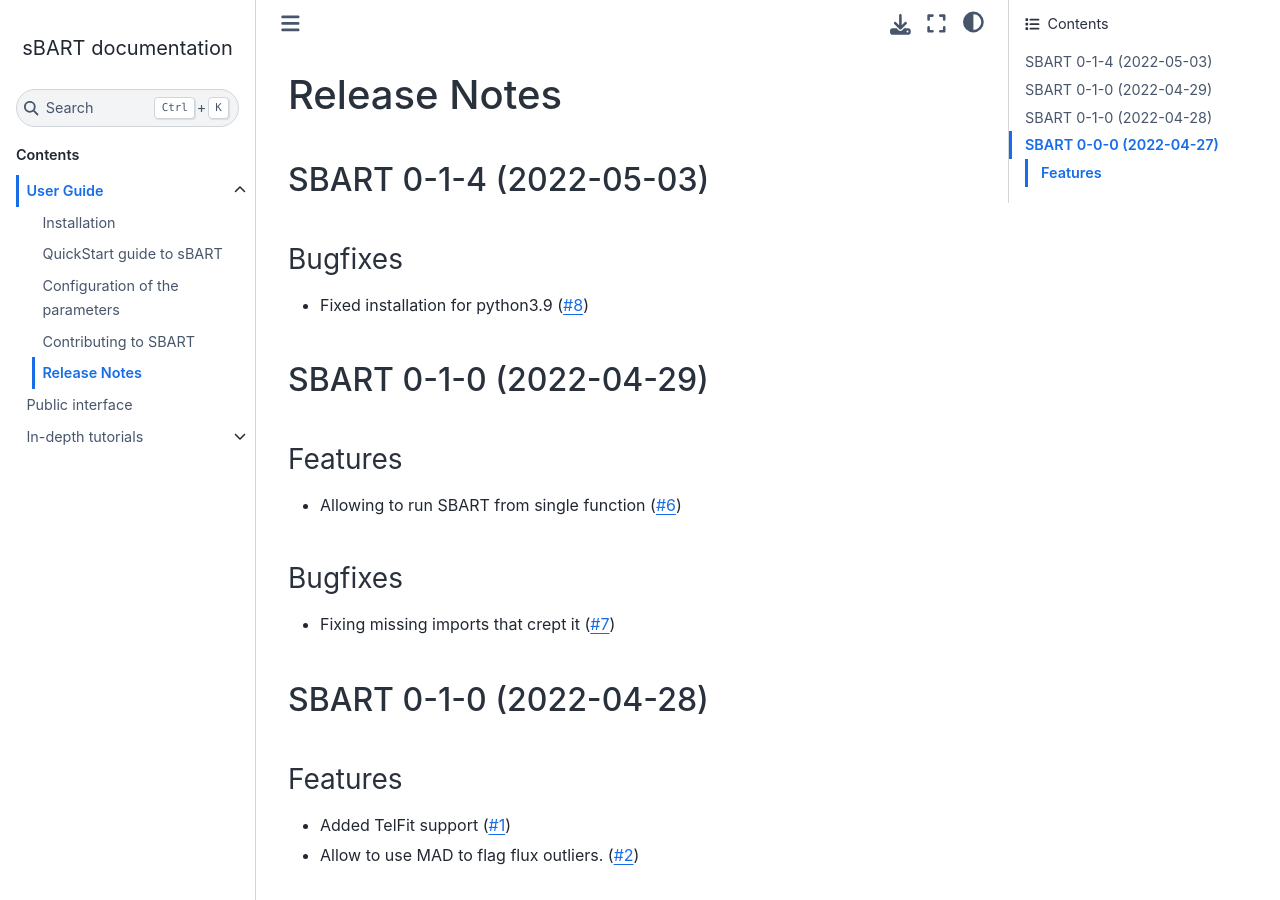
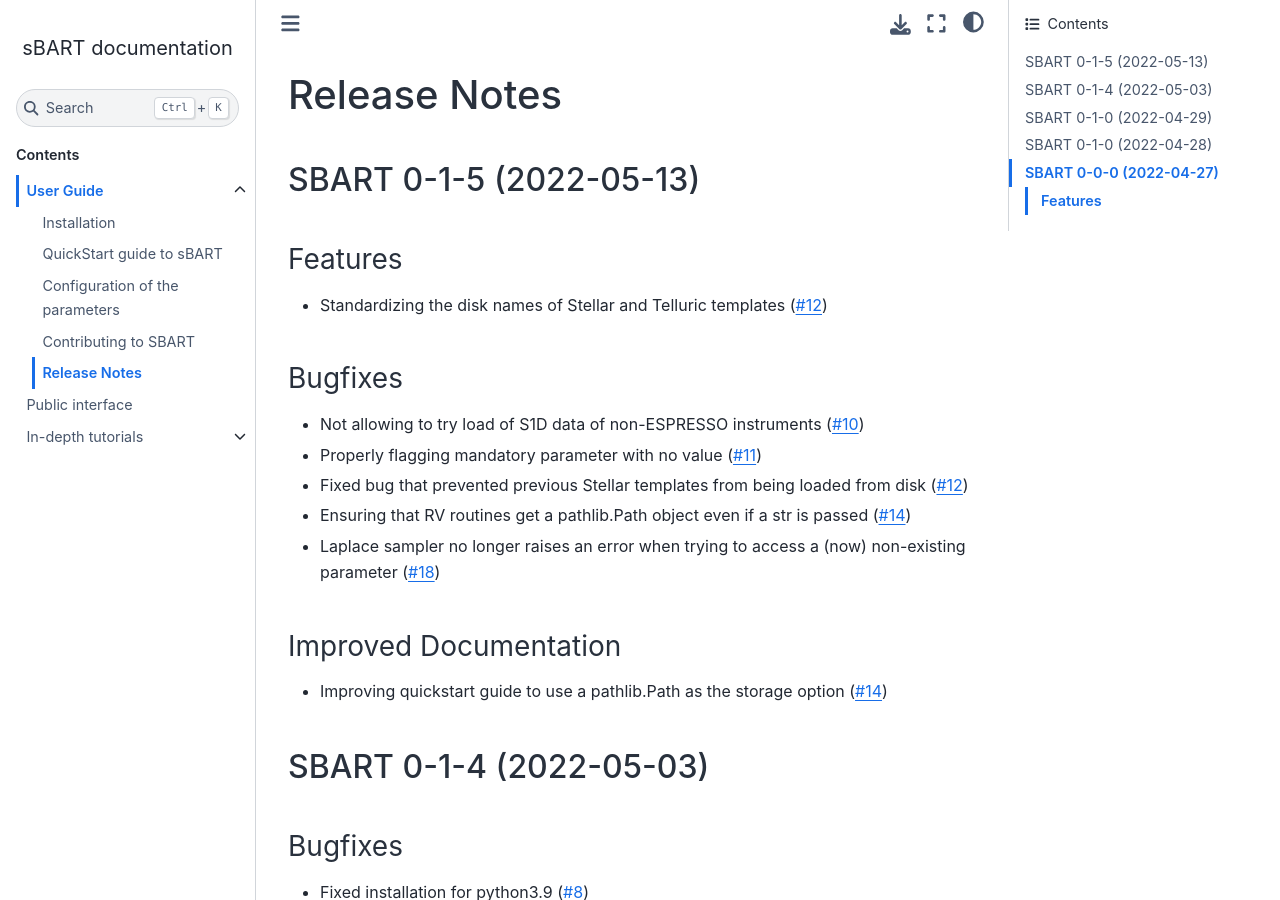
Before and after one commit to iastro-pt/sBART, a Sphinx documentation site: the page built from docs/NEWS.rst, in a window 1280 px wide and 900 px high. Built offline with Sphinx 7.4.7 and the Sphinx Book theme 1.1.4, drawn with Linux system fonts in a browser that asks for light colours.

Commit message:
updating changelog

```diff
--- a/docs/NEWS.rst
+++ b/docs/NEWS.rst
@@ -3,6 +3,31 @@ Release Notes
 =============
 
 .. towncrier release notes start
+
+SBART 0-1-5 (2022-05-13)
+------------------------
+
+Features
+~~~~~~~~
+
+- Standardizing the disk names of Stellar and Telluric templates (`#12 <https://github.com/iastro-pt/sBART/issues/12>`_)
+
+
+Bugfixes
+~~~~~~~~
+
+- Not allowing to try load of S1D data of non-ESPRESSO instruments (`#10 <https://github.com/iastro-pt/sBART/issues/10>`_)
+- Properly flagging mandatory parameter with no value (`#11 <https://github.com/iastro-pt/sBART/issues/11>`_)
+- Fixed bug that prevented previous Stellar templates from being loaded from disk (`#12 <https://github.com/iastro-pt/sBART/issues/12>`_)
+- Ensuring that RV routines get a pathlib.Path object even if a str is passed (`#14 <https://github.com/iastro-pt/sBART/issues/14>`_)
+- Laplace sampler no longer raises an error when trying to access a (now) non-existing parameter (`#18 <https://github.com/iastro-pt/sBART/issues/18>`_)
+
+
+Improved Documentation
+~~~~~~~~~~~~~~~~~~~~~~
+
+- Improving quickstart guide to use a pathlib.Path as the storage option (`#14 <https://github.com/iastro-pt/sBART/issues/14>`_)
+
 
 SBART 0-1-4 (2022-05-03)
 ------------------------
```
Also changed, not shown: 7 other files.
